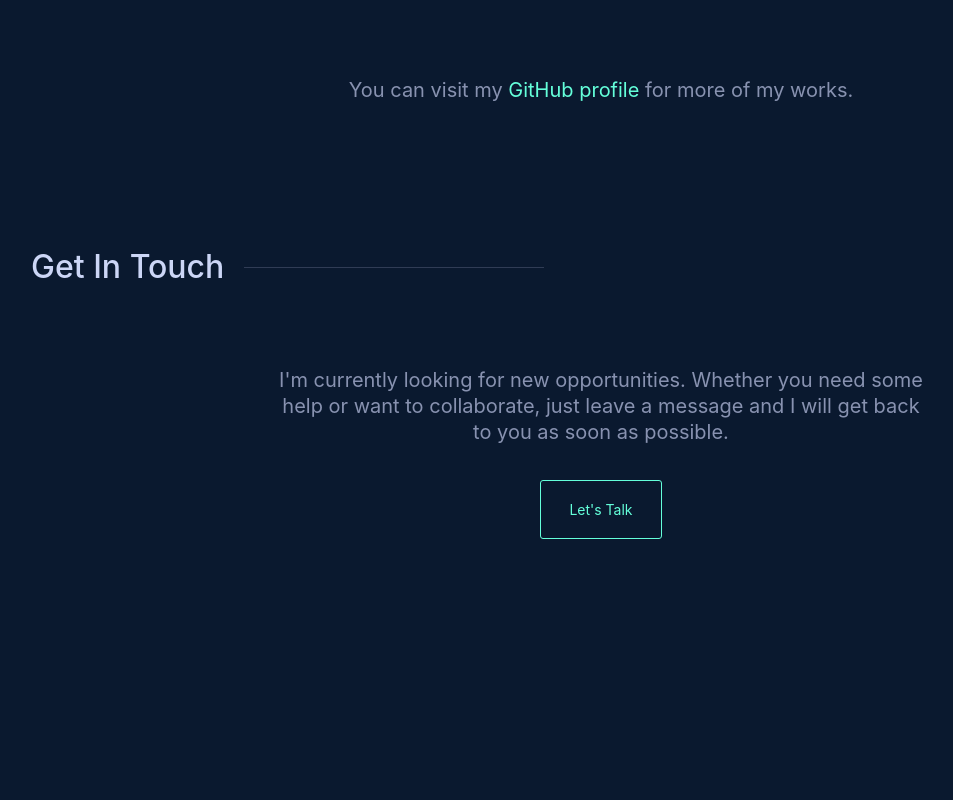
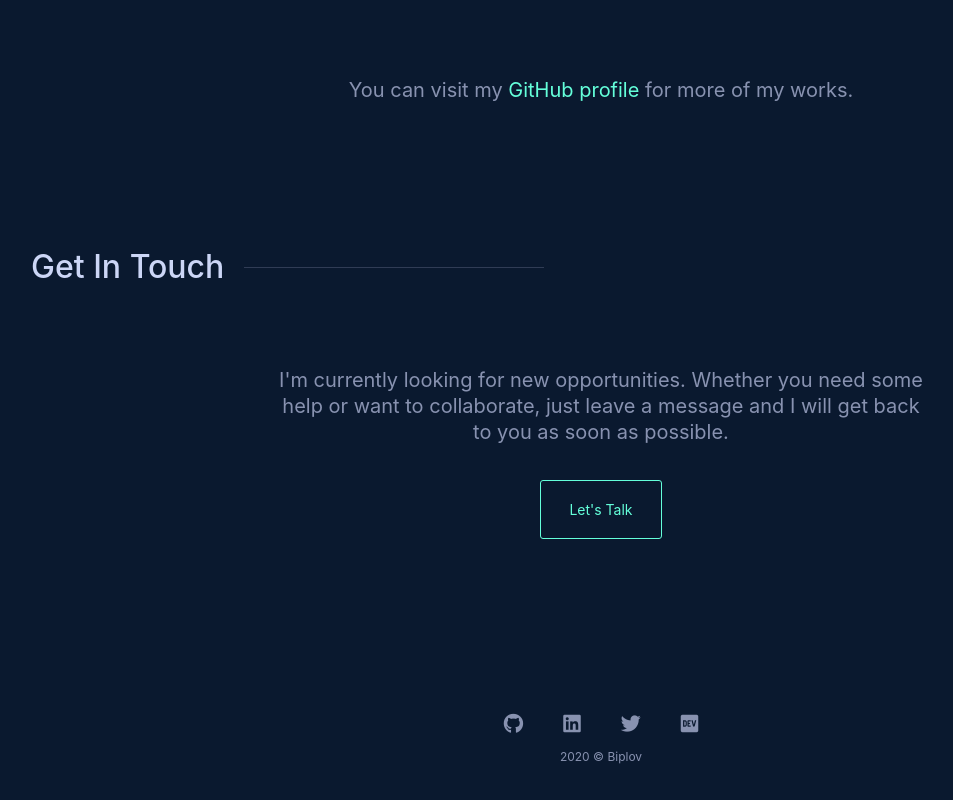
Before and after one commit to beingbiplov/portfolio, a React (Create React App) app: page / in a window 1280 px wide. Shown: the part 3628-4428 px from the top of the page, without its empty margins (39-992 px from the left). Before the commit the page ends 4264 px from the top, so only its background shows below. Built offline with nearby package versions, Linux system fonts and the light colour scheme.

Commit message:
footer section

```diff
--- a/src/App.js
+++ b/src/App.js
@@ -5,6 +5,7 @@ import About from './components/About'
 import Skills from './components/Skills'
 import Works from './components/Works'
 import Contact from './components/Contact'
+import Footer from './components/Footer'
 
 function App() {
   return (
@@ -15,6 +16,7 @@ function App() {
     <Skills />
     <Works />
     <Contact />
+    <Footer />
 
     </div>
   );
--- a/src/components/Contact.js
+++ b/src/components/Contact.js
@@ -1,6 +1,6 @@
 import React from 'react'
 import './css/Contact.css'
-import { Container, Row, Col } from 'react-bootstrap'
+import { Container } from 'react-bootstrap'
 
 const Contact = () =>{
 	return(
--- a/src/components/Footer.js
+++ b/src/components/Footer.js
@@ -0,0 +1,26 @@
+import React from 'react'
+import './css/Footer.css'
+
+const Footer = () =>{
+	return(
+		<div className='footer_section'>
+			<a href='https://github.com/beingbiplov'>
+				<i className="fab fa-github footer_icons"></i>
+			</a>
+			<a href='https://www.linkedin.com/in/beingbiplov/'>
+				<i className="fab fa-linkedin footer_icons"></i>
+			</a>
+			<a href='https://twitter.com/BeingBiplov'>
+				<i className="fab fa-twitter footer_icons"></i>
+			</a>
+			<a href='dev.to/biplov/'>
+				<i className="fab fa-dev footer_icons"></i>
+			</a>
+			<p className='footer_text'>
+				2020 &copy; Biplov
+			</p>
+		</div>
+
+	)
+}
+export default Footer
--- a/src/components/css/Footer.css
+++ b/src/components/css/Footer.css
@@ -0,0 +1,23 @@
+.footer_section{
+	margin: 0px auto;
+	padding: 75px 0px;
+	position: relative;
+	text-align: center;
+	padding-bottom: 15px;
+}
+
+.footer_icons{
+	padding: 0px 20px;
+	font-size: 20px;
+	color: rgb(136,146,176);
+	transition: 0.2s ease-in-out;
+}
+
+.footer_icons:hover{
+	color: rgb(100, 255, 218);
+	font-size: 25px;
+}
+.footer_text{
+	font-size:12px;
+	padding: 12px;
+}
--- a/src/components/css/Works.css
+++ b/src/components/css/Works.css
@@ -2,9 +2,8 @@
 	margin: 0px auto;
 	padding: 75px 0px;
 	position: relative;
+}
 
-
-}
 .project{
 	padding: 60px 0px;
 }
```
